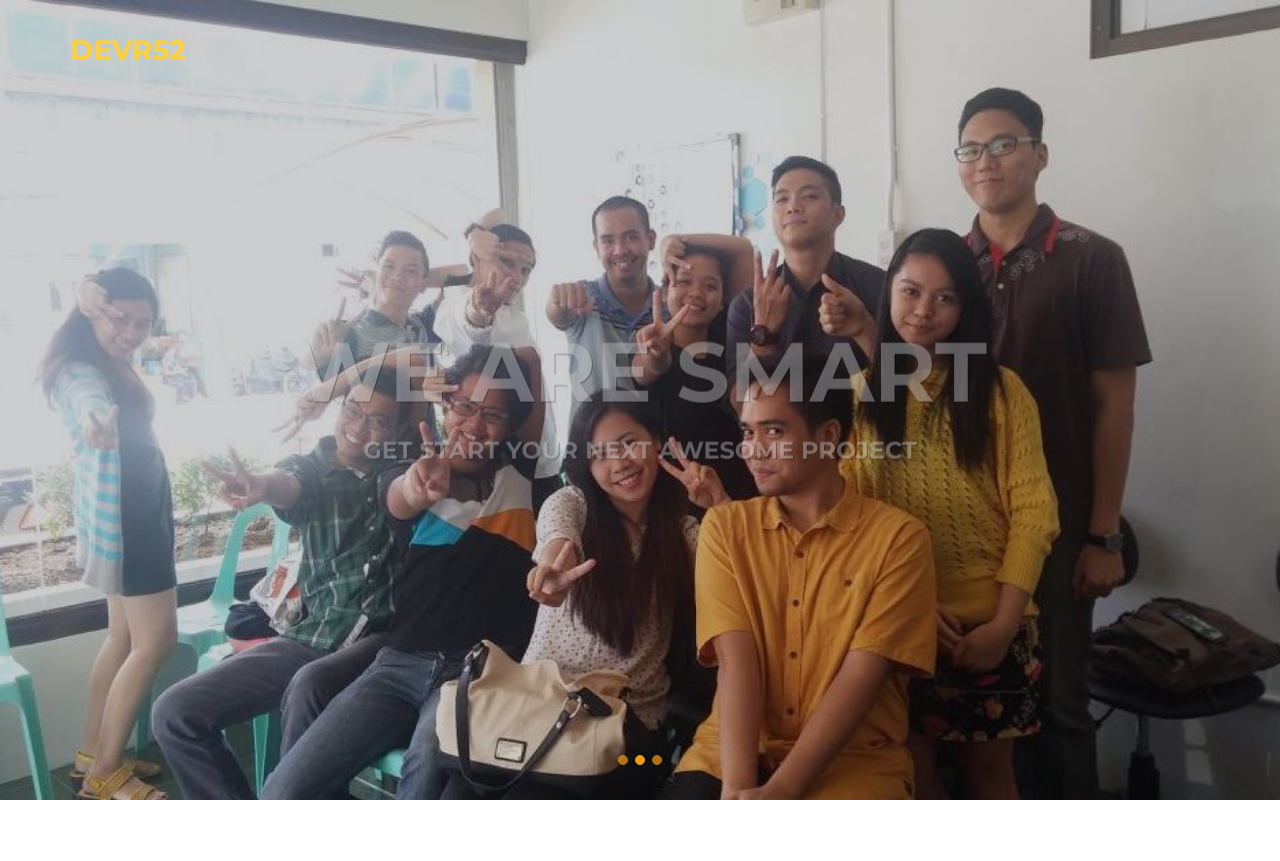
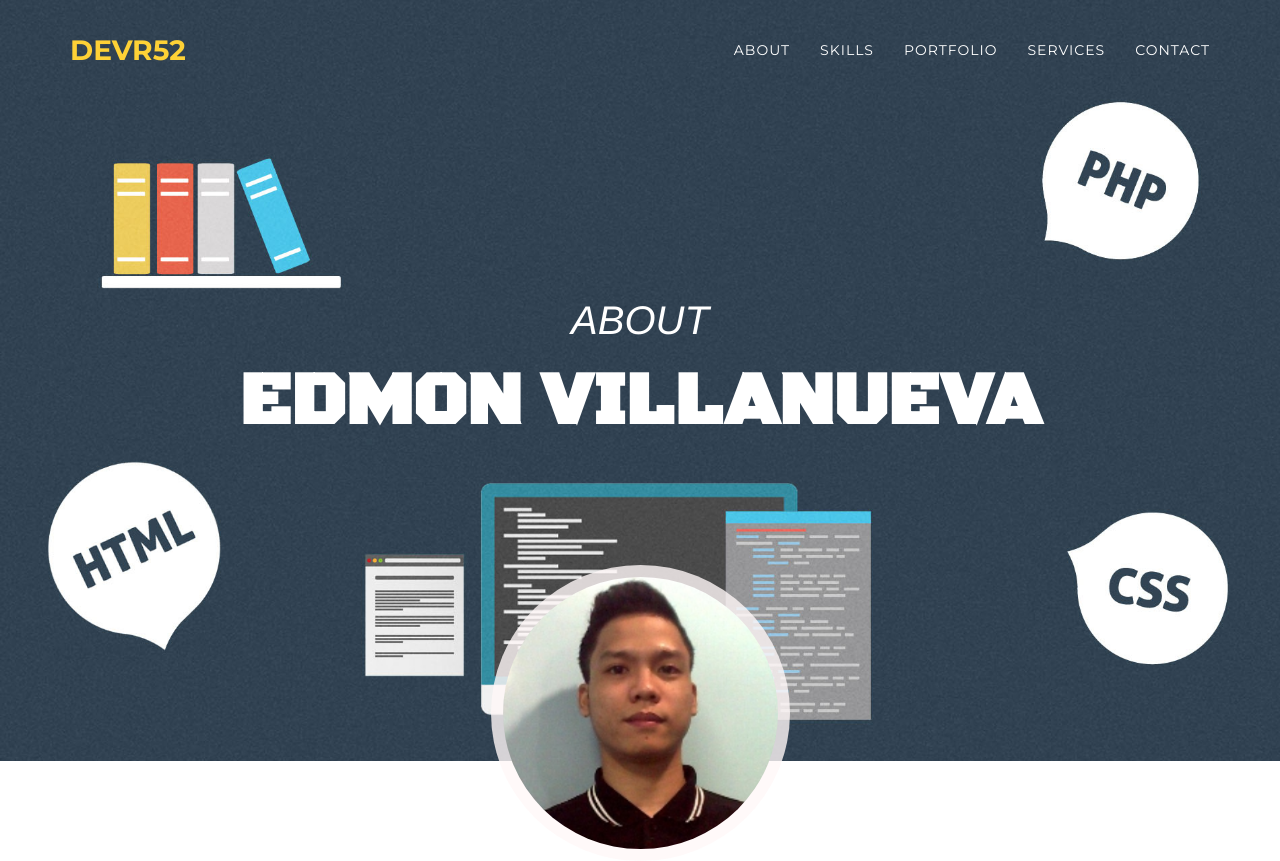
Before and after one commit to devr52/devr52.github.io, a website: page about.html in a window 1280 px wide. Before the commit the page ends 800 px from the top, so only its background shows below. Drawn offline with nearby package versions, Linux system fonts and the light colour scheme; a web font is replaced by a local one.

Commit message:
Update 10-11-16

```diff
--- a/about.html
+++ b/about.html
@@ -12,7 +12,7 @@
     <title>DEVR52 - About</title>
 
     <!-- Bootstrap Core CSS -->
-    <link href="vendor/bootstrap/css/bootstrap.css" rel="stylesheet">
+    <link href="vendor/bootstrap/css/bootstrap.min.css" rel="stylesheet">
 
     <!-- Custom Fonts -->
     <link href="vendor/font-awesome/css/font-awesome.min.css" rel="stylesheet" type="text/css">
@@ -22,7 +22,7 @@
     <link href='https://fonts.googleapis.com/css?family=Roboto+Slab:400,100,300,700' rel='stylesheet' type='text/css'>
 
     <!-- Theme CSS -->
-    <link href="css/devr52.css" rel="stylesheet">
+    <link href="css/devr52.min.css" rel="stylesheet">
     <link href="css/circle.min.css" rel="stylesheet">
 
     <!-- HTML5 Shim and Respond.js IE8 support of HTML5 elements and media queries -->
@@ -42,55 +42,53 @@
                 <button type="button" class="navbar-toggle" data-toggle="collapse" data-target="#bs-example-navbar-collapse-1">
                     <span class="sr-only">Toggle navigation</span> Menu <i class="fa fa-bars"></i>
                 </button>
-                <a class="navbar-brand page-scroll" href="index.html">DEVR52</a>
+                <a class="navbar-brand page-scroll" href="index.html#page-top">DEVR52</a>
             </div>
+
+            <!-- Collect the nav links, forms, and other content for toggling -->
+            <div class="collapse navbar-collapse" id="bs-example-navbar-collapse-1">
+                <ul class="nav navbar-nav navbar-right">
+                    <li class="hidden">
+                        <a href="#page-top"></a>
+                    </li>
+                    <li>
+                        <a class="page-scroll" href="index.html#services">About</a>
+                    </li>
+                    <li>
+                        <a class="page-scroll" href="index.html#skills">Skills</a>
+                    </li>
+                    <li>
+                        <a class="page-scroll" href="#portfolio">Portfolio</a>
+                    </li>
+                    <li>
+                        <a class="page-scroll" href="index.html#team">Services</a>
+                    </li>
+                    <li>
+                        <a class="page-scroll" href="index.html#contact">Contact</a>
+                    </li>
+                </ul>
+            </div>
+            <!-- /.navbar-collapse -->
         </div>
         <!-- /.container-fluid -->
     </nav>
 
     <!-- Header -->
-    <div class="carousel fade-carousel slide" data-ride="carousel" data-interval="4000" id="bs-carousel">
-        <!-- Overlay -->
-        <div class="overlay"></div>
-
-        <!-- Indicators -->
-        <ol class="carousel-indicators">
-            <li data-target="#bs-carousel" data-slide-to="0" class="active"></li>
-            <li data-target="#bs-carousel" data-slide-to="1"></li>
-            <li data-target="#bs-carousel" data-slide-to="2"></li>
-        </ol>
-
-        <!-- Wrapper for slides -->
-        <div class="carousel-inner">
-            <div class="item slides active">
-                <div class="slide-1"></div>
-                <div class="hero">
-                    <hgroup>
-                        <h1>We are creative</h1>
-                        <h3>Get start your next awesome project</h3>
-                    </hgroup>
-                </div>
+    <header>
+        <div class="container">
+            <div class="intro-text">
+                <div class="intro-lead-in">ABOUT</div>
+                <div class="intro-heading">Edmon Villanueva</div>
+                <!-- <a href="#services" class="page-scroll btn btn-xl">Tell Me More</a> -->
             </div>
-            <div class="item slides">
-                <div class="slide-2"></div>
-                <div class="hero">
-                    <hgroup>
-                        <h1>We are smart</h1>
-                        <h3>Get start your next awesome project</h3>
-                    </hgroup>
-                </div>
-            </div>
-            <div class="item slides">
-                <div class="slide-3"></div>
-                <div class="hero">
-                    <hgroup>
-                        <h1>We are amazing</h1>
-                        <h3>Get start your next awesome project</h3>
-                    </hgroup>
-                </div>
+            <div  class="header-photo">
+                <figure>
+                    <img src="img/about/pic.png" class="photo" alt="portfolio picture">
+                </figure>
             </div>
         </div>
-    </div>
+
+    </header>
 
 
 
--- a/css/devr52.css
+++ b/css/devr52.css
@@ -997,130 +997,3 @@ hr.star-light1:after {
     background-color: #222;
     color: #fff
 }
-
-/*
-Fade content bs-carousel with hero headers
-Code snippet by maridlcrmn (Follow me on Twitter @maridlcrmn) for Bootsnipp.com
-Image credits: unsplash.com
-*/
-
-/********************************/
-/*       Fade Bs-carousel       */
-/********************************/
-.fade-carousel {
-    position: relative;
-    height: 100vh;
-}
-.fade-carousel .carousel-inner .item {
-    height: 100vh;
-}
-.fade-carousel .carousel-indicators > li {
-    margin: 0 2px;
-    background-color: #f39c12;
-    border-color: #f39c12;
-    opacity: .7;
-}
-.fade-carousel .carousel-indicators > li.active {
-  width: 10px;
-  height: 10px;
-  opacity: 1;
-}
-
-/********************************/
-/*          Hero Headers        */
-/********************************/
-.hero {
-    position: absolute;
-    top: 50%;
-    left: 50%;
-    z-index: 3;
-    color: #fff;
-    text-align: center;
-    text-transform: uppercase;
-    text-shadow: 1px 1px 0 rgba(0,0,0,.75);
-      -webkit-transform: translate3d(-50%,-50%,0);
-         -moz-transform: translate3d(-50%,-50%,0);
-          -ms-transform: translate3d(-50%,-50%,0);
-           -o-transform: translate3d(-50%,-50%,0);
-              transform: translate3d(-50%,-50%,0);
-}
-.hero h1 {
-    font-size: 6em;
-    font-weight: bold;
-    margin: 0;
-    padding: 0;
-}
-
-.fade-carousel .carousel-inner .item .hero {
-    opacity: 0;
-    -webkit-transition: 2s all ease-in-out .1s;
-       -moz-transition: 2s all ease-in-out .1s;
-        -ms-transition: 2s all ease-in-out .1s;
-         -o-transition: 2s all ease-in-out .1s;
-            transition: 2s all ease-in-out .1s;
-}
-.fade-carousel .carousel-inner .item.active .hero {
-    opacity: 1;
-    -webkit-transition: 2s all ease-in-out .1s;
-       -moz-transition: 2s all ease-in-out .1s;
-        -ms-transition: 2s all ease-in-out .1s;
-         -o-transition: 2s all ease-in-out .1s;
-            transition: 2s all ease-in-out .1s;
-}
-
-/********************************/
-/*            Overlay           */
-/********************************/
-.overlay {
-    position: absolute;
-    width: 100%;
-    height: 100%;
-    z-index: 2;
-    background-color: #080d15;
-    opacity: .2;
-}
-
-/********************************/
-/*          Custom Buttons      */
-/********************************/
-.btn.btn-lg {padding: 10px 40px;}
-.btn.btn-hero,
-.btn.btn-hero:hover,
-.btn.btn-hero:focus {
-    color: #f5f5f5;
-    background-color: #1abc9c;
-    border-color: #1abc9c;
-    outline: none;
-    margin: 20px auto;
-}
-
-/********************************/
-/*       Slides backgrounds     */
-/********************************/
-.fade-carousel .slides .slide-1,
-.fade-carousel .slides .slide-2,
-.fade-carousel .slides .slide-3 {
-  height: 100vh;
-  background-size: cover;
-  background-position: center center;
-  background-repeat: no-repeat;
-}
-.fade-carousel .slides .slide-1 {
-  background-image: url(../img/about/IMG1.jpg);
-}
-.fade-carousel .slides .slide-2 {
-  background-image: url(../img/about/IMG2.jpg);
-}
-.fade-carousel .slides .slide-3 {
-  background-image: url(../img/about/IMG3.jpg);
-}
-
-/********************************/
-/*          Media Queries       */
-/********************************/
-@media screen and (min-width: 980px){
-    .hero { width: 980px; }
-}
-@media screen and (max-width: 640px){
-    .hero h1 { font-size: 4em; }
-}
```
